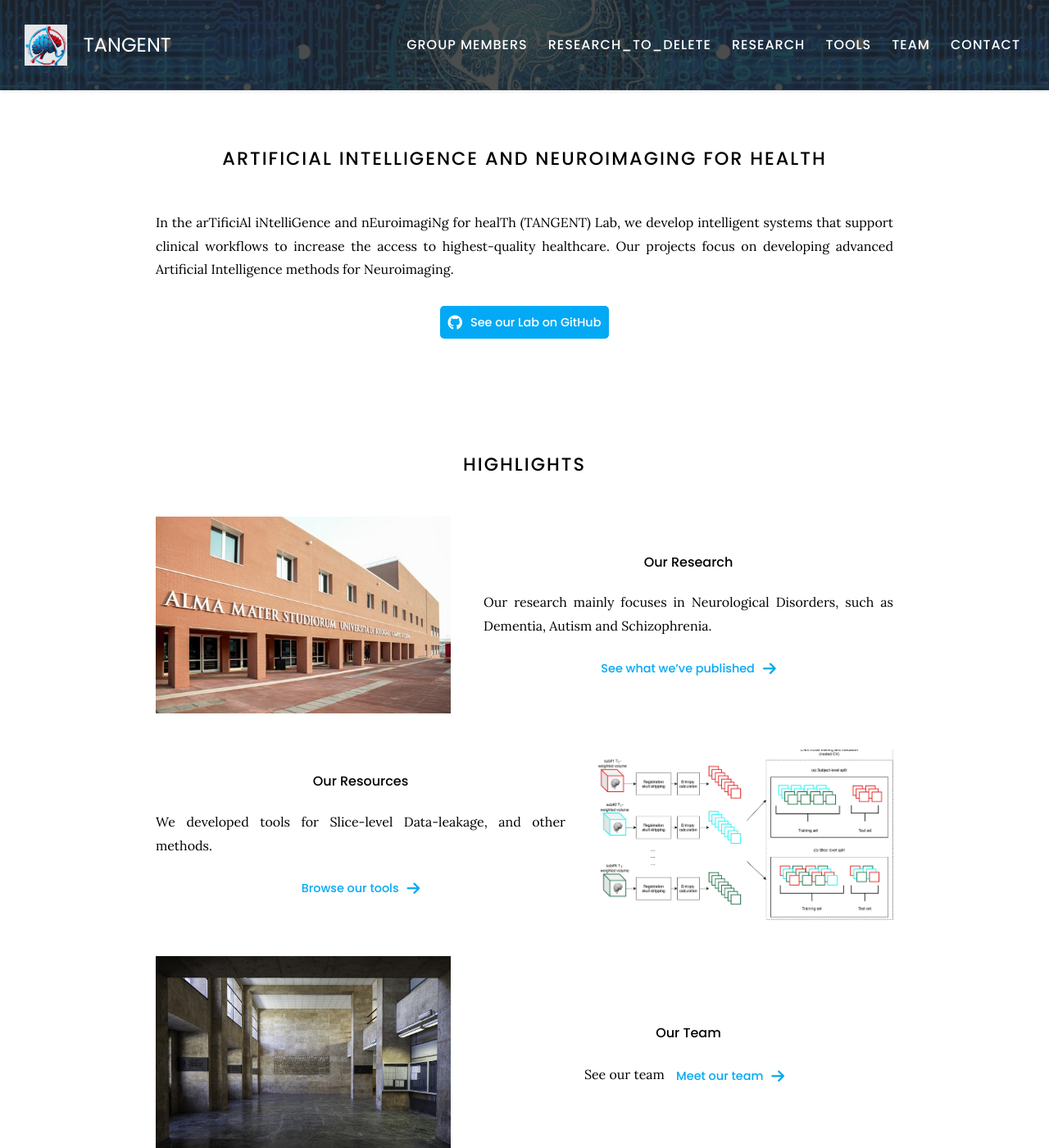
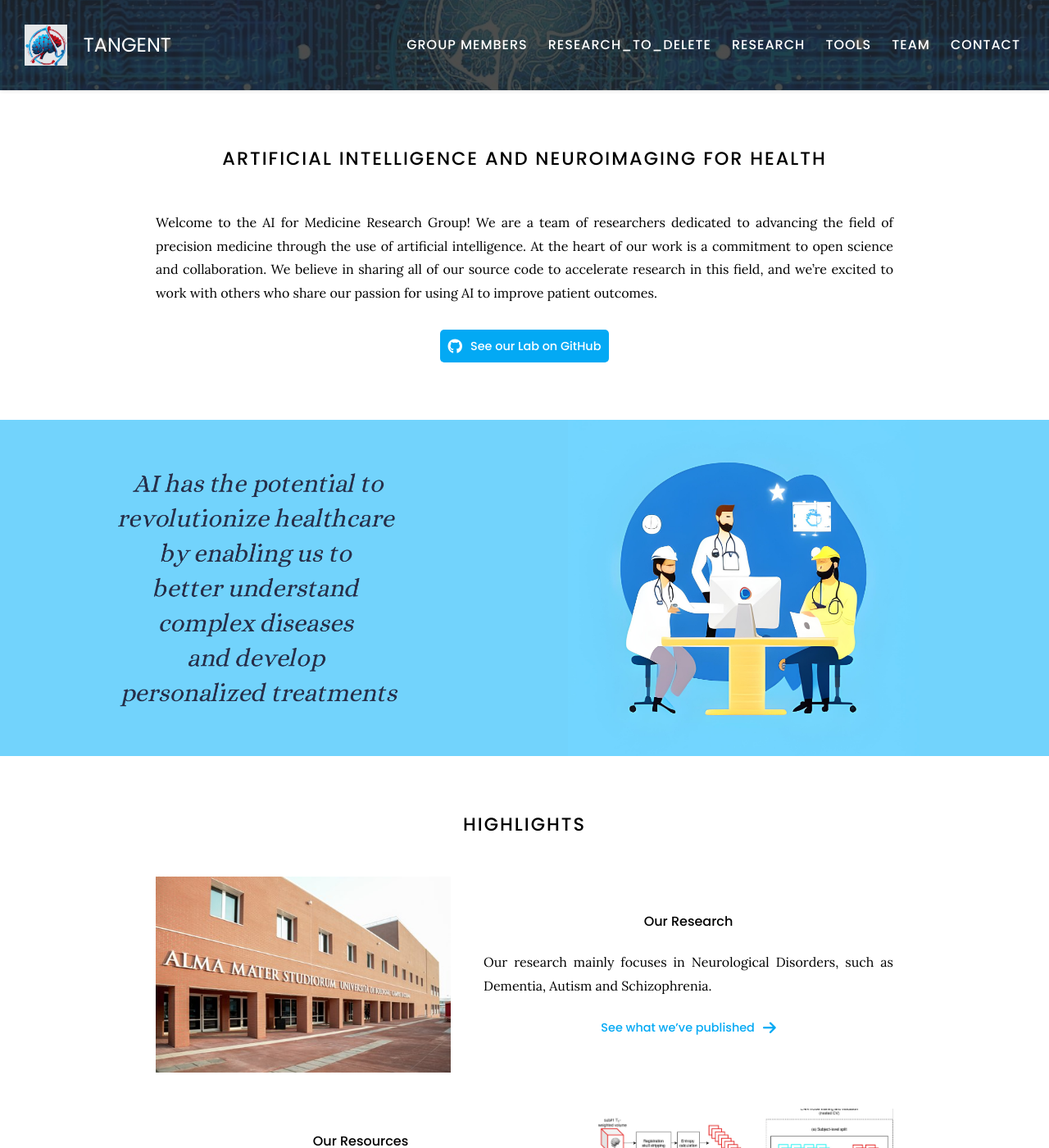
Before and after one commit to riccardoscheda/riccardoscheda.github.io, a Jekyll site: the page built from index.md, in a window 1280 px wide and 1400 px high. Shown: the whole window at 82% size. Built offline with Jekyll 4.4.1, drawn with Linux system fonts in a browser that asks for light colours; comment, search, counter and statistics services are not loaded; some of the changed text lies outside the part shown.

Commit message:
Update index.md

```diff
--- a/index.md
+++ b/index.md
@@ -4,7 +4,7 @@ title: Home
 
 # Artificial Intelligence and Neuroimaging for Health
 
-In the arTificiAl iNtelliGence and nEuroimagiNg for healTh (TANGENT) Lab, we develop intelligent systems that support clinical workflows to increase the access to highest-quality healthcare. Our projects focus on developing advanced Artificial Intelligence methods for Neuroimaging.
+Welcome to the AI for Medicine Research Group! We are a team of researchers dedicated to advancing the field of precision medicine through the use of artificial intelligence. At the heart of our work is a commitment to open science and collaboration. We believe in sharing all of our source code to accelerate research in this field, and we're excited to work with others who share our passion for using AI to improve patient outcomes.
 
 {:.center}
 {%
@@ -19,6 +19,7 @@ In the arTificiAl iNtelliGence and nEuroimagiNg for healTh (TANGENT) Lab, we dev
 
 {% include section.html full=true %}
 
+{% include banner.html image="images/AIphrase.png" %}
 
 {% include section.html %}
 
@@ -87,5 +88,6 @@ See our team
   text=text
 %}
 
-Lorem ipsum dolor sit amet, consectetur adipiscing elit, sed do eiusmod tempor incididunt ut labore et dolore magna aliqua.
-Ut enim ad minim veniam, quis nostrud exercitation ullamco laboris nisi ut aliquip ex ea commodo consequat.
+{% include twitter.html %}
+
+{% include banner.html image="images/AIphrase2.png" %}
```
